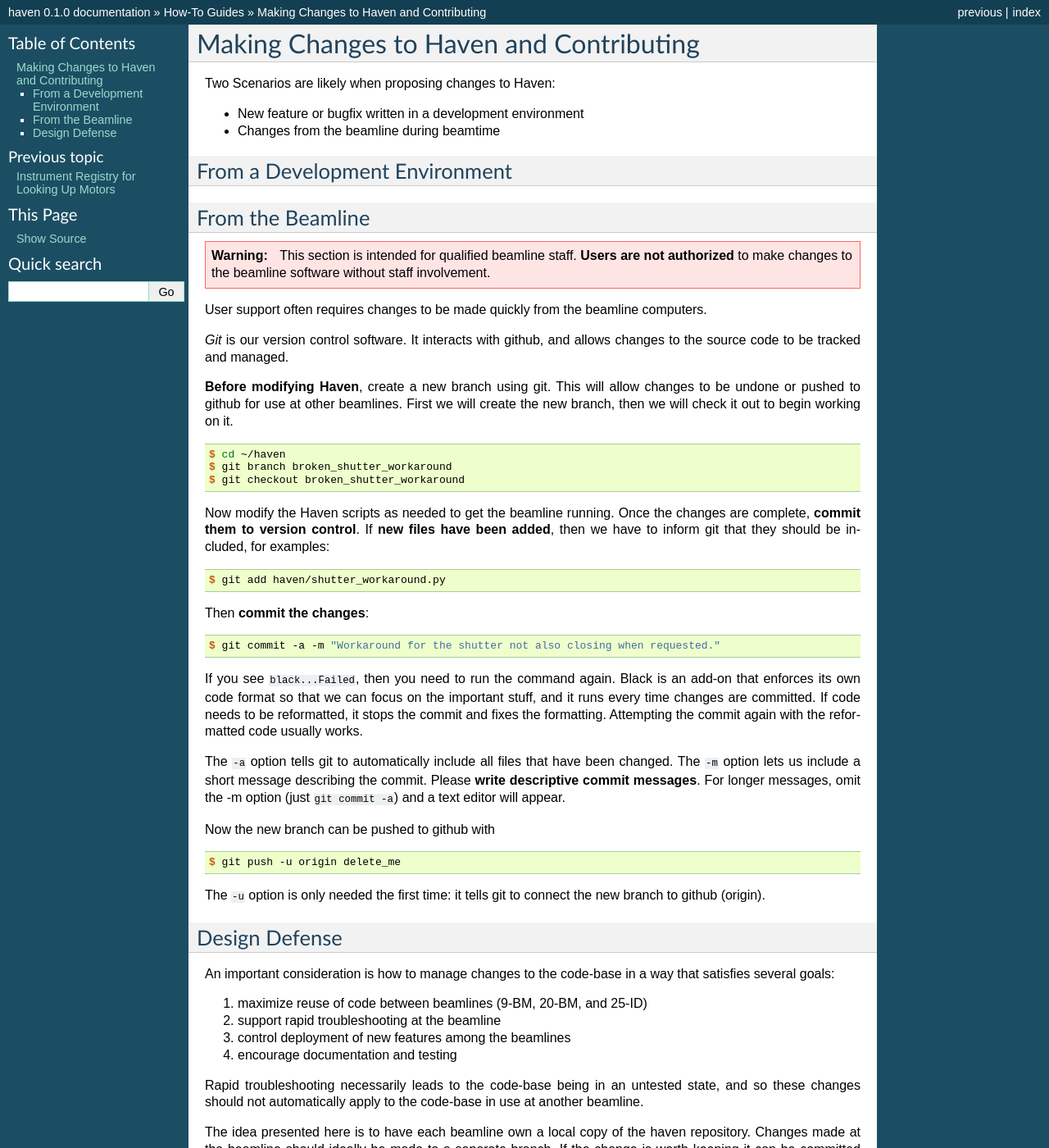
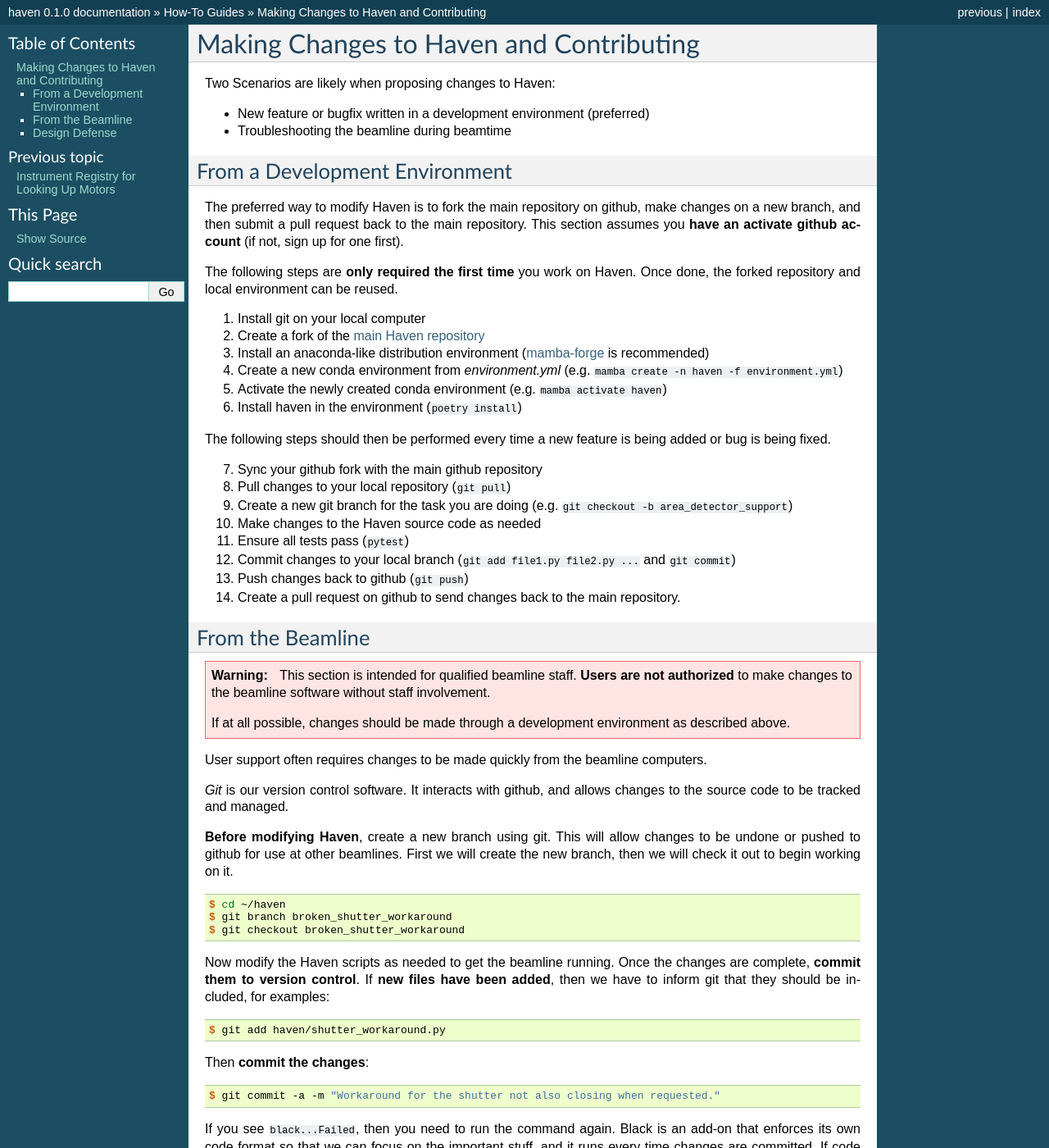
Before and after one commit to spc-group/haven, a Sphinx documentation site: the page built from docs/topic_guides/changing_haven.rst, in a window 1280 px wide and 1400 px high. Shown: the whole window at 82% size. Built offline with Sphinx 7.4.7, drawn with Linux system fonts in a browser that asks for light colours; pages that are not in the unit, such as notebooks, are missing from menus.

Commit message:
Added instructions for modifying haven through a development environment.

```diff
--- a/docs/topic_guides/changing_haven.rst
+++ b/docs/topic_guides/changing_haven.rst
@@ -4,11 +4,42 @@ Making Changes to Haven and Contributing
 
 Two Scenarios are likely when proposing changes to Haven:
 
-* New feature or bugfix written in a development environment
-* Changes from the beamline during beamtime
+* New feature or bugfix written in a development environment (preferred)
+* Troubleshooting the beamline during beamtime
 
 From a Development Environment
 ==============================
+
+The preferred way to modify Haven is to fork the main repository on
+github, make changes on a new branch, and then submit a pull request
+back to the main repository. This section assumes you **have an
+activate github account** (if not, sign up for one first).
+
+The following steps are **only required the first time** you work on
+Haven. Once done, the forked repository and local environment can be
+reused.
+
+1. Install git on your local computer
+2. Create a fork of the `main Haven repository`_
+3. Install an anaconda-like distribution environment (`mamba-forge`_ is recommended)
+4. Create a new conda environment from *environment.yml* (e.g. ``mamba create -n haven -f environment.yml``)
+5. Activate the newly created conda environment (e.g. ``mamba activate haven``)
+6. Install haven in the environment (``poetry install``)
+
+The following steps should then be performed every time a new feature
+is being added or bug is being fixed.
+
+7. Sync your github fork with the main github repository
+8. Pull changes to your local repository (``git pull``)
+9. Create a new git branch for the task you are doing (e.g. ``git checkout -b area_detector_support``)
+10. Make changes to the Haven source code as needed
+11. Ensure all tests pass (``pytest``)
+12. Commit changes to your local branch (``git add file1.py file2.py ...`` and ``git commit``)
+13. Push changes back to github (``git push``)
+14. Create a pull request on github to send changes back to the main repository.
+
+.. _mamba-forge: https://mamba.readthedocs.io/en/latest/installation.html
+.. _main Haven repository: https://github.com/spc-group/haven
 
 From the Beamline
 =================
@@ -18,6 +49,9 @@ From the Beamline
    This section is intended for qualified beamline staff. **Users are
    not authorized** to make changes to the beamline software without
    staff involvement.
+
+   If at all possible, changes should be made through a development
+   environment as described above.
 
 User support often requires changes to be made quickly from the
 beamline computers.
```
